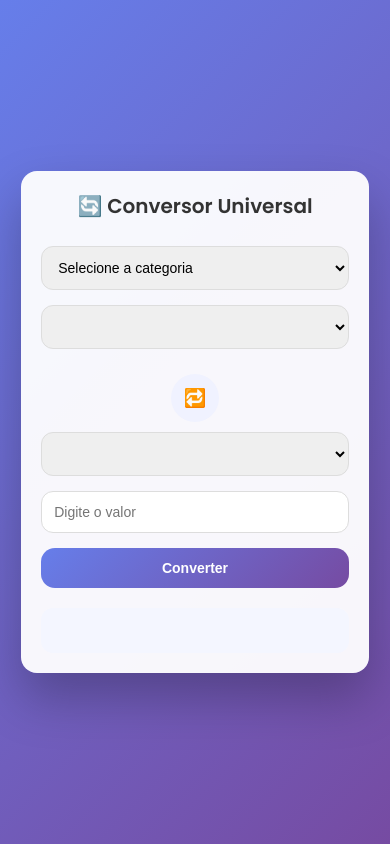
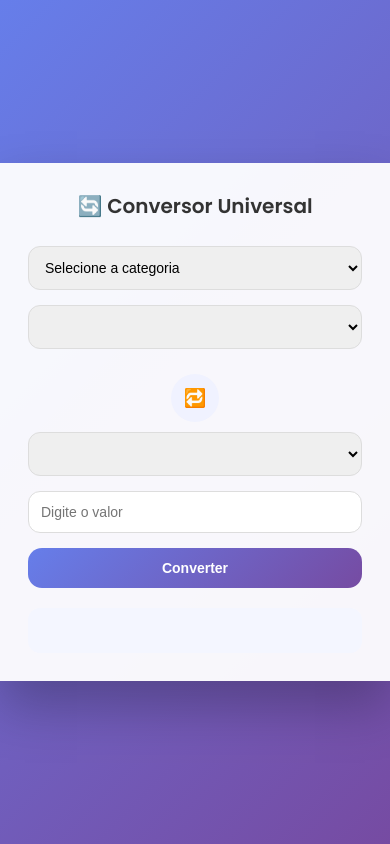
Before and after one commit to jheni-rodrigues22/Conversor, a plain HTML site: page index.html in a window 390 px wide. Drawn offline with Linux system fonts and the light colour scheme.

Commit message:
Ajusta responsividade apenas do conversor e adiciona viewport

```diff
--- a/index.html
+++ b/index.html
@@ -1,10 +1,12 @@
 <!DOCTYPE html>
 <html lang="pt-BR">
   <head>
-    <meta charset="UTF-8" />
-    <title>Conversor Universal</title>
-    <link rel="stylesheet" href="style.css" />
-  </head>
+  <meta charset="UTF-8" />
+  <meta name="viewport" content="width=device-width, initial-scale=1.0">
+  <title>Conversor Universal</title>
+  <link rel="stylesheet" href="style.css" />
+</head>
+
   <body>
     <div class="container">
       <h1>🔄 Conversor Universal</h1>
--- a/style.css
+++ b/style.css
@@ -1,11 +1,13 @@
 @import url('https://fonts.googleapis.com/css2?family=Poppins:wght@300;400;600&display=swap');
 
+/* Reset */
 * {
   margin: 0;
   padding: 0;
   box-sizing: border-box;
 }
 
+/* BODY — não responsivo, apenas centraliza */
 body {
   font-family: 'Poppins', sans-serif;
   min-height: 100vh;
@@ -13,19 +15,20 @@
   display: flex;
   justify-content: center;
   align-items: center;
-  padding: 20px;
 }
 
+/* CONTAINER — conversor */
 .container {
   background: rgba(255, 255, 255, 0.95);
-  width: 100%;
-  max-width: 420px;
+  width: 420px;
   padding: 30px;
   border-radius: 20px;
   box-shadow: 0 25px 50px rgba(0,0,0,0.25);
   animation: fadeIn 0.6s ease;
+  transition: width 0.3s ease, padding 0.3s ease;
 }
 
+/* Título */
 h1 {
   text-align: center;
   font-weight: 600;
@@ -33,6 +36,7 @@
   color: #333;
 }
 
+/* Inputs e selects */
 select,
 input {
   width: 100%;
@@ -52,15 +56,7 @@
   animation: focusPulse 0.3s ease;
 }
 
-@keyframes focusPulse {
-  0% {
-    box-shadow: 0 0 0 0 rgba(102,126,234,0.4);
-  }
-  100% {
-    box-shadow: 0 0 0 4px rgba(102,126,234,0);
-  }
-}
-
+/* Botão de troca */
 .swap {
   width: 48px;
   height: 48px;
@@ -87,7 +83,7 @@
   transform: scale(0.9) rotate(180deg);
 }
 
-
+/* Botões */
 button {
   width: 100%;
   padding: 14px;
@@ -110,6 +106,7 @@
   transform: scale(0.97);
 }
 
+/* Resultado */
 #resultado {
   margin-top: 20px;
   padding: 15px;
@@ -122,6 +119,7 @@
   transition: all 0.3s ease;
 }
 
+/* Animações */
 @keyframes fadeIn {
   from {
     opacity: 0;
@@ -133,76 +131,12 @@
   }
 }
 
-/* Responsivo */
-@media (max-width: 480px) {
-  .container {
-    padding: 22px;
+@keyframes focusPulse {
+  0% {
+    box-shadow: 0 0 0 0 rgba(102,126,234,0.4);
   }
-
-  h1 {
-    font-size: 20px;
-  }
-}
-
-@media (max-width: 768px) {
-  .container {
-    max-width: 95%;
-    padding: 24px;
-    border-radius: 18px;
-  }
-
-  h1 {
-    font-size: 22px;
-  }
-
-  select,
-  input,
-  button {
-    font-size: 15px;
-  }
-}
-
-@media (max-width: 480px) {
-  body {
-    padding: 12px;
-  }
-
-  .container {
-    padding: 20px;
-    border-radius: 16px;
-  }
-
-  h1 {
-    font-size: 20px;
-  }
-
-  select,
-  input,
-  button {
-    padding: 12px;
-    font-size: 14px;
-  }
-
-  #resultado {
-    font-size: 14px;
-  }
-}
-
-@media (max-width: 360px) {
-  h1 {
-    font-size: 18px;
-  }
-
-  select,
-  input,
-  button {
-    font-size: 13px;
-  }
-}
-
-@media (min-width: 1200px) {
-  .container {
-    max-width: 460px;
+  100% {
+    box-shadow: 0 0 0 4px rgba(102,126,234,0);
   }
 }
 
@@ -223,3 +157,44 @@
     transform: scale(1);
   }
 }
+
+/* RESPONSIVIDADE — apenas o conversor */
+
+/* Tablet */
+@media (max-width: 768px) {
+  .container {
+    width: 95%;
+    padding: 26px;
+  }
+}
+
+/* Celular */
+@media (max-width: 480px) {
+  .container {
+    width: 100%;
+    padding: 28px;
+    border-radius: 0;
+  }
+
+  h1 {
+    font-size: 20px;
+  }
+
+  select,
+  input,
+  button {
+    font-size: 14px;
+    padding: 12px;
+  }
+
+  #resultado {
+    font-size: 14px;
+  }
+}
+
+/* Telas grandes */
+@media (min-width: 1200px) {
+  .container {
+    width: 460px;
+  }
+}
```
Also changed, not shown: 2 other files.
